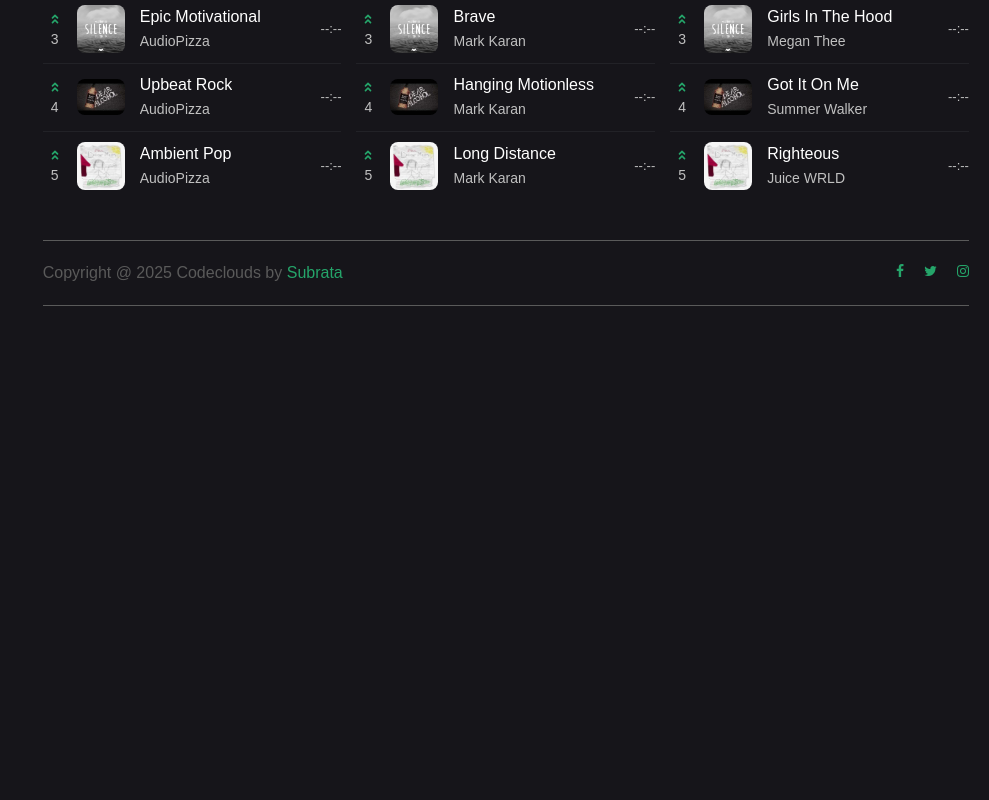
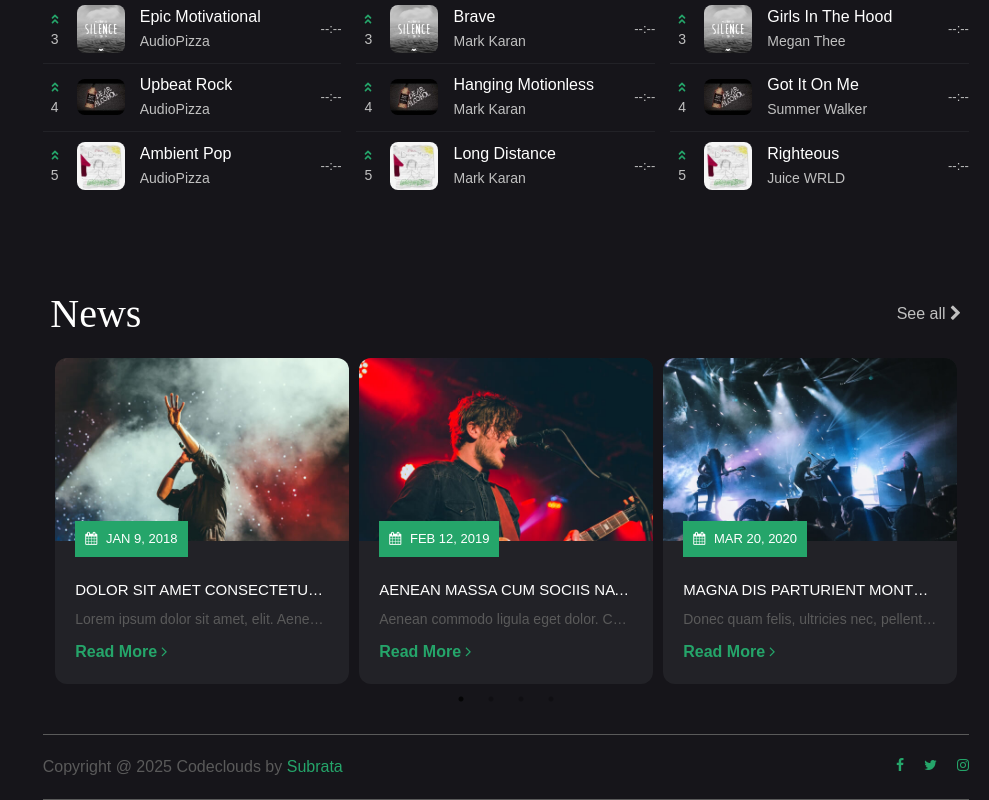
Before and after one commit to Subrata291291/sportify, a React (Vite) app: page / in a window 1280 px wide. Shown: the part 2314-3114 px from the top of the page, without its empty margins (291-1280 px from the left). Before the commit the page ends 2620 px from the top, so only its background shows below. Built offline with nearby package versions, Linux system fonts and the light colour scheme; a web font is replaced by a local one.

Commit message:
Added Songs

```diff
--- a/src/assets/css/index.css
+++ b/src/assets/css/index.css
@@ -1225,7 +1225,7 @@ color: #fff;
 }
 .blog-date {
   background-color: #25a56a;
-  max-width: 12rem;
+  max-width: 15rem;
   padding: 1rem;
   text-align: center;
   color: #fff;
--- /dev/null
+++ b/src/components/BlogSection.jsx
@@ -0,0 +1,49 @@
+// components/BlogSlider.jsx
+import React from "react";
+import Slider from "react-slick";
+import blogData from "../data/blogData";
+
+const BlogSlider = () => {
+  const settings = {
+    dots: true,
+    arrows: false,
+    infinite: true,
+    speed: 500,
+    slidesToShow: 3,
+    slidesToScroll: 1,
+    responsive: [
+      { breakpoint: 1199, settings: { slidesToShow: 2 } },
+      { breakpoint: 767, settings: { slidesToShow: 1 } },
+    ],
+  };
+
+  return (
+    <section className="blog_area mt-100" data-aos="fade-up" id="news">
+      <div className="container">
+        <div className="title_area">
+          <h4>News</h4>
+          <a href="#">See all <span><i className="fa fa-chevron-right" /></span></a>
+        </div>
+        <Slider {...settings} className="blog_slider">
+          {blogData.map((blog) => (
+            <div key={blog.id} className="px-2">
+              <div className="blox_box">
+                <img src={blog.image} alt={blog.title} />
+                <div className="blog_content">
+                  <h5 className="blog-date">
+                    <span><i className="fa fa-calendar" /></span> {blog.date}
+                  </h5>
+                  <h3 className="blog-title text-truncate">{blog.title}</h3>
+                  <p className="blog-title text-truncate">{blog.description}</p>
+                  <a href={blog.link}>Read More <span><i className="fa fa-angle-right" /></span></a>
+                </div>
+              </div>
+            </div>
+          ))}
+        </Slider>
+      </div>
+    </section>
+  );
+};
+
+export default BlogSlider;
--- a/src/components/MainContent.jsx
+++ b/src/components/MainContent.jsx
@@ -6,6 +6,7 @@ import Banner from './Banner';
 import UpcomingEvents from './UpcomingEvents';
 import Artists from './Artists';
 import MusicSection from './MusicSection';
+import BlogSection from './BlogSection';
 
 
 const MainContent = () => {
@@ -22,6 +23,7 @@ const MainContent = () => {
             <UpcomingEvents/>
             <Artists/>
             <MusicSection/>
+            <BlogSection/>
             <Footer/>
           </div>
         </div>
--- /dev/null
+++ b/src/data/blogData.js
@@ -0,0 +1,44 @@
+import blog1 from '../assets/images/blog-01.jpg';
+import blog2 from '../assets/images/blog-02.jpg';
+import blog3 from '../assets/images/blog-03.jpg';
+
+const blogData = [
+    {
+      id: 1,
+      image: blog1,
+      date: "JAN 9, 2018",
+      title: "Dolor sit amet consectetuer adipiscn",
+      description:
+        "Lorem ipsum dolor sit amet, elit. Aenean commodo ligula eget dolor. Aenean mas cum sociis natoque penatibus magnis dis.",
+      link: "#",
+    },
+    {
+      id: 2,
+      image: blog2,
+      date: "FEB 12, 2019",
+      title: "Aenean massa cum sociis natoque penatibus",
+      description:
+        "Aenean commodo ligula eget dolor. Cum sociis natoque penatibus et magnis dis parturient montes.",
+      link: "#",
+    },
+    {
+      id: 3,
+      image: blog3,
+      date: "MAR 20, 2020",
+      title: "Magna dis parturient montes nascetur",
+      description:
+        "Donec quam felis, ultricies nec, pellentesque eu, pretium quis, sem. Nulla consequat massa quis enim.",
+      link: "#",
+    },
+    {
+      id: 4,
+      image: blog2,
+      date: "MAR 20, 2020",
+      title: "Magna dis parturient montes nascetur",
+      description:
+        "Donec quam felis, ultricies nec, pellentesque eu, pretium quis, sem. Nulla consequat massa quis enim.",
+      link: "#",
+    },
+  ];
+
+  export default blogData;
```
